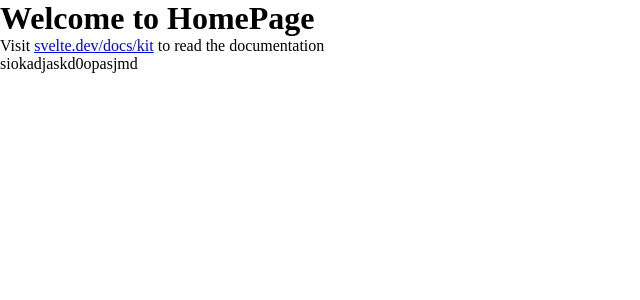
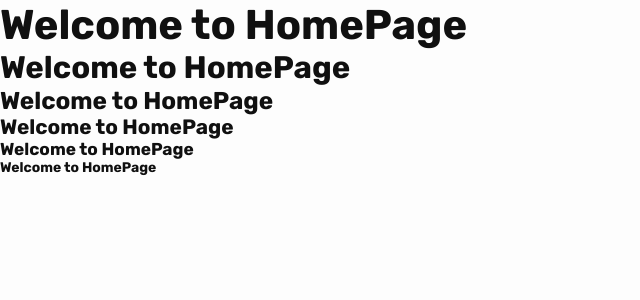
Before and after one commit to lucasmonsan/CatLog, a SvelteKit app: page / in a window 1280 px wide. Shown: the top 300 px of the page, without its empty margins (0-640 px from the left). Built offline with nearby package versions, Linux system fonts and the light colour scheme.

Commit message:
Variáveis e regras css criadas no app.html.

```diff
--- a/src/app.html
+++ b/src/app.html
@@ -10,6 +10,32 @@
 		<link href="https://fonts.googleapis.com/css2?family=Dosis:wght@200..800&family=Rubik:ital,wght@0,300..900;1,300..900&display=swap" rel="stylesheet" />
 
 		<style>
+			:root {
+				--slow: 0.5s ease-in-out;
+				--fast: 0.25s ease-in-out;
+
+				--shadow-1: rgba(46, 46, 51, 0.25) 0px 0.5rem 1.5rem 0px;
+				--shadow-2: rgba(21, 21, 22, 0.25) 0px 0.5rem 1.5rem 0px;
+
+				--radius-1: 1rem;
+				--radius-2: 2rem;
+
+				--primary: #eb5064;
+				--secondary: #eb506540;
+				--white: #fdfdfd;
+				--black: #101010;
+
+				--bg: #fdfdfd;
+				--text: #101010;
+				--subtext: rgba(0, 0, 0, 0.4);
+				--border: rgba(0, 0, 0, 0.1);
+			}
+			:root.dark {
+				--bg: #101010;
+				--text: #fdfdfd;
+				--subtext: rgba(255, 255, 255, 0.25);
+				--border: rgba(255, 255, 255, 0.05);
+			}
 			*,
 			*::before,
 			*::after {
@@ -19,23 +45,33 @@
 			}
 			html {
 				scroll-behavior: smooth;
+				font-size: clamp(0.95rem, 1vw + 0.5rem, 2rem);
+				text-rendering: optimizeLegibility;
+				-webkit-font-smoothing: antialiased;
+				-moz-osx-font-smoothing: grayscale;
 			}
 			html > div {
 				display: none;
 			}
 			body {
 				overflow: hidden;
-				width: 100%;
-				height: clamp(100dvh, 100vh, 100vh);
-				font-synthesis: none;
-				text-rendering: optimizeLegibility;
-				-webkit-font-smoothing: antialiased;
-				-moz-osx-font-smoothing: grayscale;
-				color: var(--color-text);
-				background-color: var(--color-bg);
+				height: 100dvh;
+				color: var(--text);
+				background-color: var(--bg);
 				transition:
 					color var(--slow),
 					background-color var(--slow);
+			}
+			h1,
+			h2,
+			h3,
+			h4,
+			h5,
+			h6 {
+				font-family: 'Rubik', serif;
+			}
+			p {
+				font-family: 'Dosis', sans-serif;
 			}
 		</style>
 
--- a/src/routes/+page.svelte
+++ b/src/routes/+page.svelte
@@ -1,3 +1,6 @@
 <h1>Welcome to HomePage</h1>
-<p>Visit <a href="/splash">svelte.dev/docs/kit</a> to read the documentation</p>
-siokadjaskd0opasjmd
+<h2>Welcome to HomePage</h2>
+<h3>Welcome to HomePage</h3>
+<h4>Welcome to HomePage</h4>
+<h5>Welcome to HomePage</h5>
+<h6>Welcome to HomePage</h6>
```
